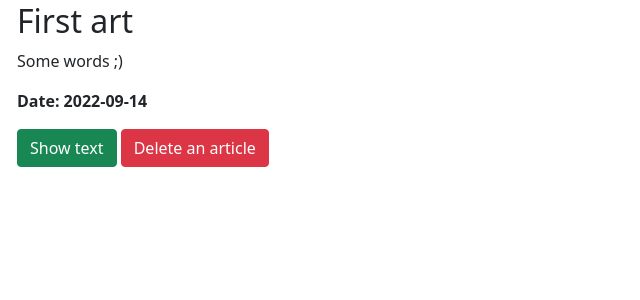
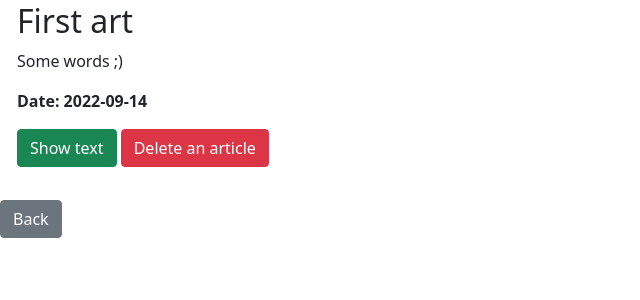
Before and after one commit to wensiet/docker_flasker, a Flask app: page /posts in a window 1280 px wide. Shown: the part 229-529 px from the top of the page, without its empty margins (0-640 px from the left). Run offline with Flask 2, Linux system fonts and the light colour scheme; data comes from the database, SQL or seed files in the repository.

Commit message:
updated all templates

```diff
--- a/backend/templates/create-article.html
+++ b/backend/templates/create-article.html
@@ -11,6 +11,7 @@ Creating Article
         <textarea name="intro" id="intro" placeholder="Insert intro here" class="form-label"></textarea><br>
         <textarea name="text" id="text" placeholder="Insert text here" class="form-label"></textarea><br>
         <input type="submit" value="Send" class="btn btn-success">
+        <a href="/home" class="btn btn-secondary">Back</a>
     </form>
 </div>
 {% endblock %}
--- a/backend/templates/home.html
+++ b/backend/templates/home.html
@@ -5,7 +5,7 @@ Home Page
 
 {% block body %}
 <div class="wrapper">
-    <p><a href="posts.html" class="btn btn-secondary">All articles</a></p>
-    <p><a href="create-article.html" class="btn btn-secondary">Create article</a></p>
+    <a href="/posts" class="btn btn-secondary">All articles</a>
+    <a href="/create-article" class="btn btn-secondary">Create article</a>
 </div>
 {% endblock %}
--- a/backend/templates/posts.html
+++ b/backend/templates/posts.html
@@ -14,5 +14,6 @@ All Articles
         <a href="/posts/delete/{{element.id}}" class="btn btn-danger">Delete an article</a>
     </div>
     {% endfor %}
+    <a href="/home" class="btn btn-secondary">Back</a>
 </div>
 {% endblock %}
```
